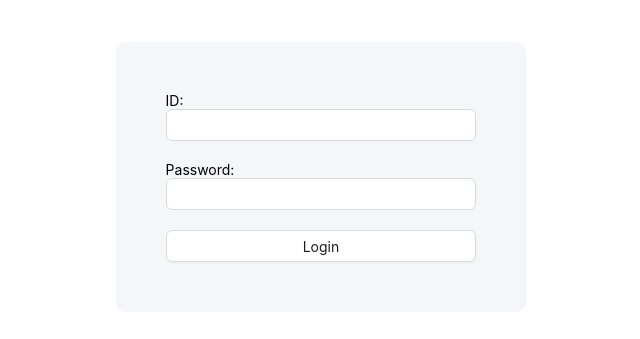
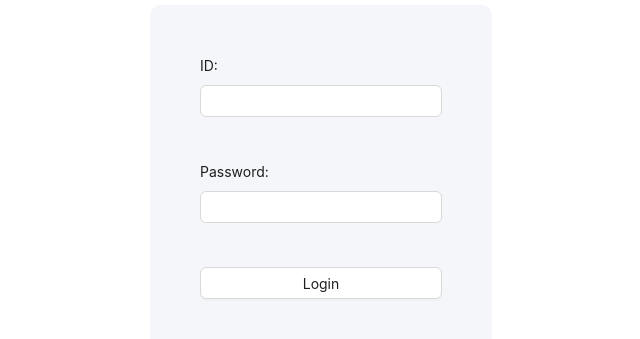
Before and after one commit to Adnan-Sarkar/university-management-system, a React (Vite) app: page /login in a window 1280 px wide. Shown: the part 223-562 px from the top of the page, without its empty margins (319-959 px from the left). Built offline with nearby package versions, Linux system fonts and the light colour scheme.

Commit message:
Add ant design Form component and wrap up Input component with Form.Item component from ant design to show input label.

```diff
--- a/src/components/form/CustomForm.tsx
+++ b/src/components/form/CustomForm.tsx
@@ -1,3 +1,4 @@
+import { Form } from "antd";
 import { ReactNode } from "react";
 import {
   FieldValues,
@@ -15,7 +16,9 @@
   const methods = useForm({});
   return (
     <FormProvider {...methods}>
-      <form onSubmit={methods.handleSubmit(onSubmit)}>{children}</form>
+      <Form layout="vertical" onFinish={methods.handleSubmit(onSubmit)}>
+        {children}
+      </Form>
     </FormProvider>
   );
 };
--- a/src/components/form/CustomInput.tsx
+++ b/src/components/form/CustomInput.tsx
@@ -1,4 +1,4 @@
-import { Input } from "antd";
+import { Form, Input } from "antd";
 import { Controller } from "react-hook-form";
 
 type TInputProps = { type: string; name: string; label?: string };
@@ -6,10 +6,13 @@
 const CustomInput = ({ type, name, label }: TInputProps) => {
   return (
     <div>
-      {label && <label htmlFor={name}>{label}</label>}
       <Controller
         name={name}
-        render={({ field }) => <Input type={type} id={name} {...field} />}
+        render={({ field }) => (
+          <Form.Item label={label}>
+            <Input type={type} id={name} {...field} />{" "}
+          </Form.Item>
+        )}
       />
     </div>
   );
```
